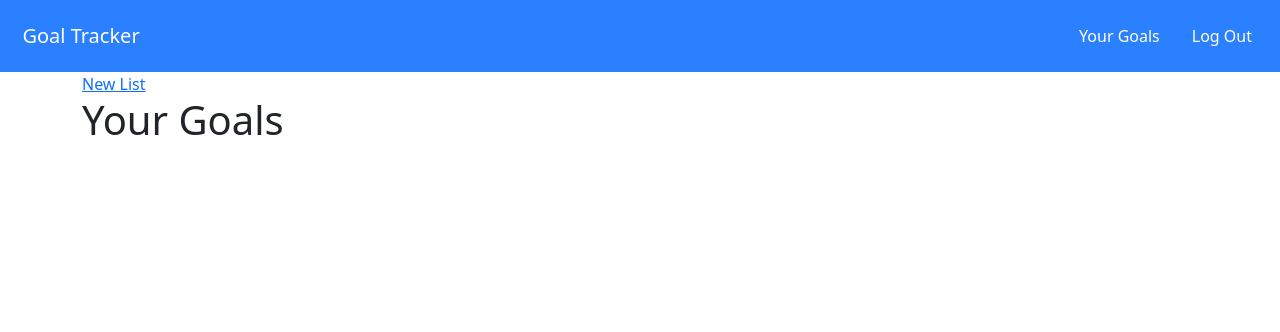
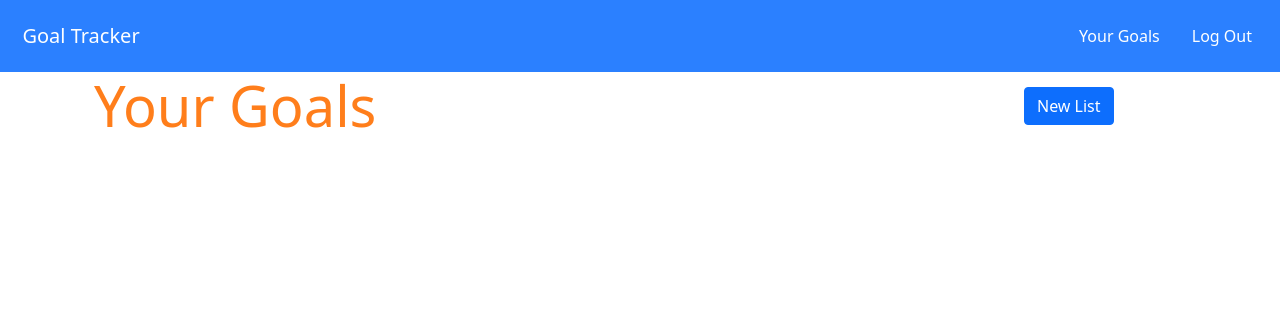
Before and after one commit to aaronbe7/goal_tracker, a Django app: page /user/1/goals/ in a window 1280 px wide. Shown: the top 332 px of the page. Run offline with Django 3.2, Linux system fonts and the light colour scheme; the visitor is signed in with stand-in values (Sample User, id 1).

Commit message:
more styling, styling with crispy, user goals page render

```diff
--- a/goal_tracker/settings.py
+++ b/goal_tracker/settings.py
@@ -38,7 +38,10 @@
     'django.contrib.sessions',
     'django.contrib.messages',
     'django.contrib.staticfiles',
+    'crispy_forms',
 ]
+
+CRISPY_TEMPLATE_PACK = 'bootstrap4'
 
 MIDDLEWARE = [
     'django.middleware.security.SecurityMiddleware',
--- a/main_app/static/css/style.css
+++ b/main_app/static/css/style.css
@@ -10,3 +10,7 @@
 #text-color {
     color: white;
 }
+
+#spacing {
+    margin-top: 15px;
+}
--- a/main_app/templates/main_app/user_goals.html
+++ b/main_app/templates/main_app/user_goals.html
@@ -1,9 +1,19 @@
 {% extends 'base.html' %}
 {% block content %}
 
-<a href="{% url 'create_goal' %}" class="right">New List</a>
-
-<h1>Your Goals</h1>
+<div class="container">
+    <div class="row">
+        <div class="col-10">
+            <div class="left">
+                <h1 class="display-4">Your Goals</h1>
+            </div>
+        </div>
+            <div id="spacing" class="col-2">
+                <a href="{% url 'create_goallist' user.id  %}" class="btn btn-primary">New List</a>
+            </div>
+        </div>
+    </div>
+</div>
 
 {% for list in lists %}
     <div class="card">
```
Also changed, not shown: main_app/templates/main_app/goallist_form.html (+9 -7 lines).
